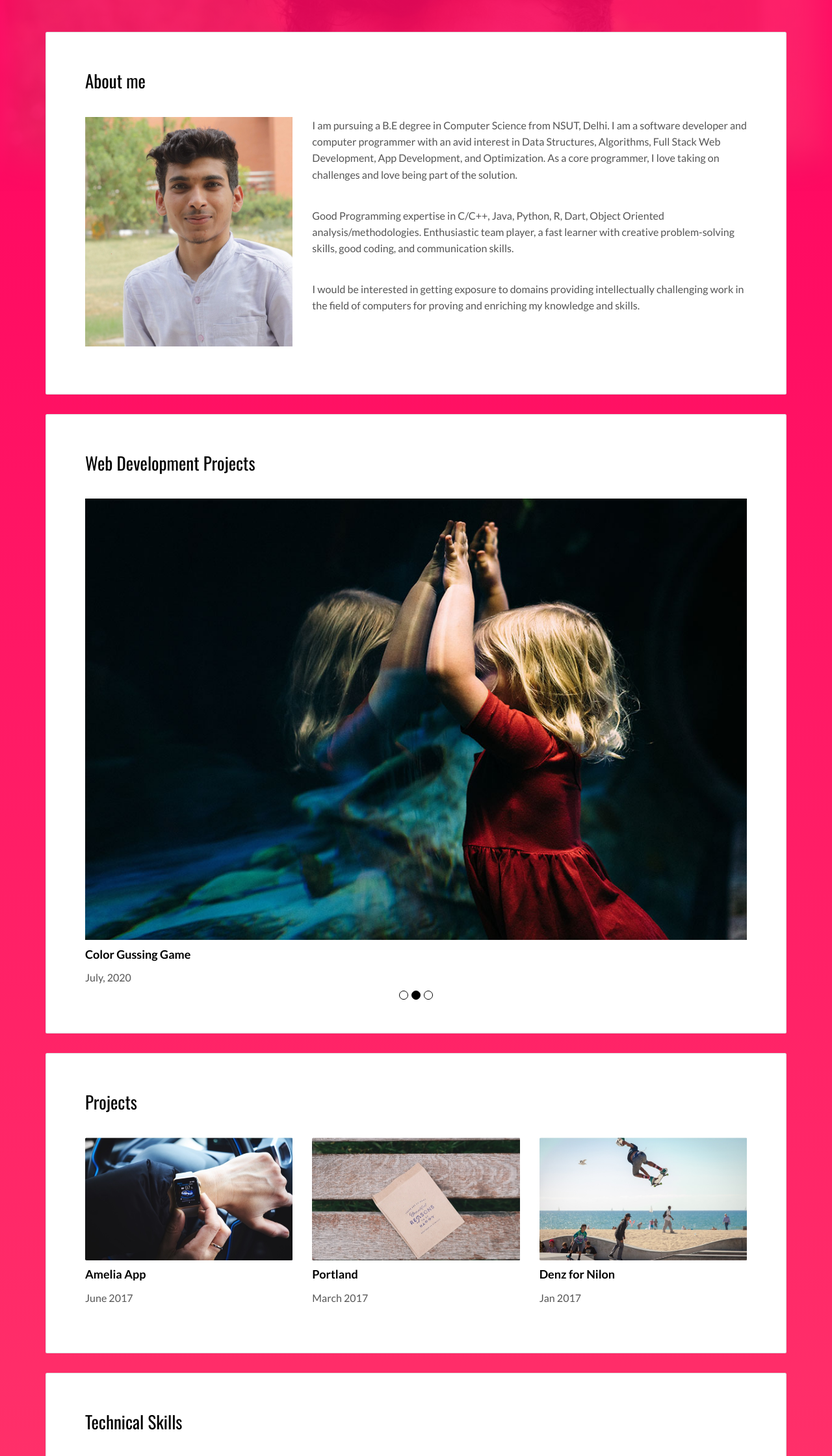
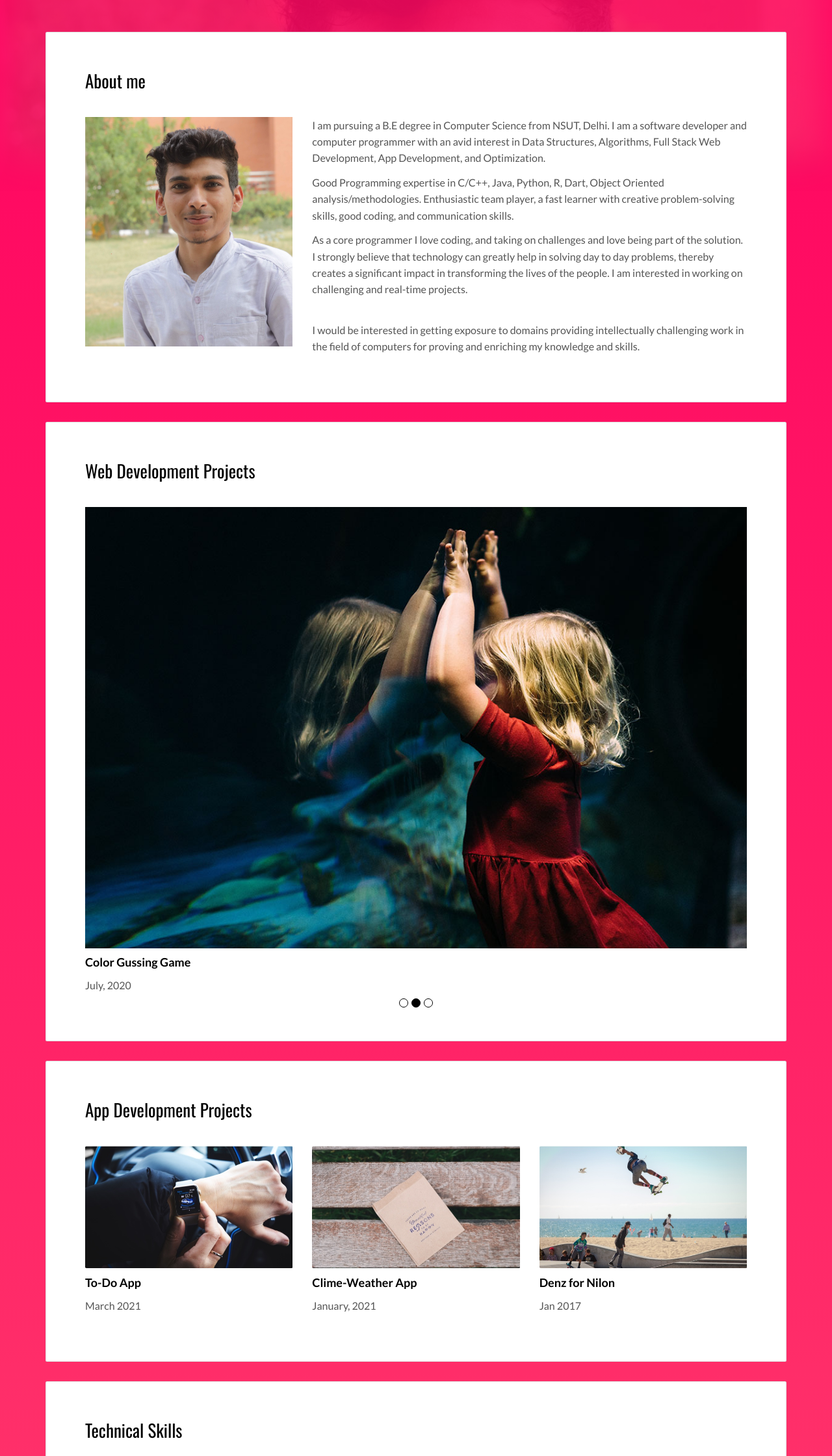
Before and after one commit to rajnishgeek/Portfolio, a plain HTML site: page index.html in a window 1280 px wide. Shown: the part 266-2506 px from the top of the page at 65% size. Drawn offline with nearby package versions, Linux system fonts and the light colour scheme.

Commit message:
changes added

```diff
--- a/index.html
+++ b/index.html
@@ -68,9 +68,13 @@
               </div>
               <div class="col-md-8">
 
-              <p>I am pursuing a B.E degree in Computer Science from NSUT, Delhi. I am a software developer and computer programmer with an avid interest in Data Structures, Algorithms, Full Stack Web Development, App Development, and Optimization. As a core programmer, I love taking on challenges and love being part of the solution.</p>
-              <br>
+              <p>I am pursuing a B.E degree in Computer Science from NSUT, Delhi. I am a software developer and computer programmer with an avid interest in Data Structures, Algorithms, Full Stack Web Development, App Development, and Optimization.</p>
+
               <p>Good Programming expertise in C/C++, Java, Python, R, Dart, Object Oriented analysis/methodologies. Enthusiastic team player, a fast learner with creative problem-solving skills, good coding, and communication skills.</p>
+
+              <p>
+                As a core programmer I love coding, and taking on challenges and love being part of the solution. I strongly believe that technology can greatly help in solving day to day problems, thereby creates a significant impact in transforming the lives of the people. I am interested in working on challenging and real-time projects.
+              </p>
                 <br>
               <p>I would be interested in getting exposure to domains providing intellectually challenging work in the field of computers for proving and enriching my knowledge and skills.</p>
 
@@ -95,8 +99,8 @@
                 <img src="./assets/images/patatap-clone.jpg" class="img-responsive" alt="...">
                 <div class="carousel-caption">
                   <h3 class="h5" >
-                    <a href="https://rajnishgeek.github.io/PatatapClone/circle">
-                      Patatap Clone
+                    <a href="https://rajnishgeek.github.io/The-Drums/circle">
+                      The Drums
                     </a>
                   </h3>
                   <p>Oct, 2020</p>
@@ -115,10 +119,15 @@
                 </div>
               </div>
 
+
               <div class="item">
                 <img src="./assets/images/img-06.jpg" class="img-responsive" alt="...">
                 <div class="carousel-caption">
-                  <h3 class="h5">To-Do App</h3>
+                  <h3 class="h5">
+                  <a href="https://github.com/rajnishgeek/To-Do-App">
+                  To-Do App
+                </a>
+                </h3>
                   <p>2021</p>
                 </div>
               </div>
@@ -141,17 +150,25 @@
 
         <div class="card">
           <div class="card-block">
-            <h2>Projects</h2>
+            <h2>App Development Projects</h2>
             <div class="row">
               <div class="col-md-4">
                 <img src="./assets/images/img-02.jpg" class="img-responsive" alt="">
-                <h3 class="h5">Amelia App</h3>
-                <p>June 2017</p>
+                <h3 class="h5">
+                <a href="https://github.com/rajnishgeek/To-Do-App">
+                  To-Do App
+                </a>
+                </h3>
+                <p>March 2021</p>
               </div>
               <div class="col-md-4">
                 <img src="./assets/images/img-03.jpg" class="img-responsive" alt="">
-                <h3 class="h5">Portland</h3>
-                <p>March 2017</p>
+                <h3 class="h5">
+                  <a href="https://github.com/rajnishgeek/Clima-Weather-App">
+                  Clime-Weather App
+                </a>
+                </h3>
+                <p>January, 2021</p>
               </div>
               <div class="col-md-4">
                 <img src="./assets/images/img-04.jpg" class="img-responsive" alt="">
@@ -215,9 +232,10 @@
 </h3>
 
 
-              <p>•  Organized online coding contest on the CodeChef platform.
+              <p>•  Organized online coding contest on the CodeChef platform in which 100+ students participated.
                 <br>
- •  Organized and hosted speaker sessions for programmers.
+• Organized and hosted 3 speaker sessions for programmers which witnessed huge participation from 250+ students.
+
 </p>
             </div>
 
```
